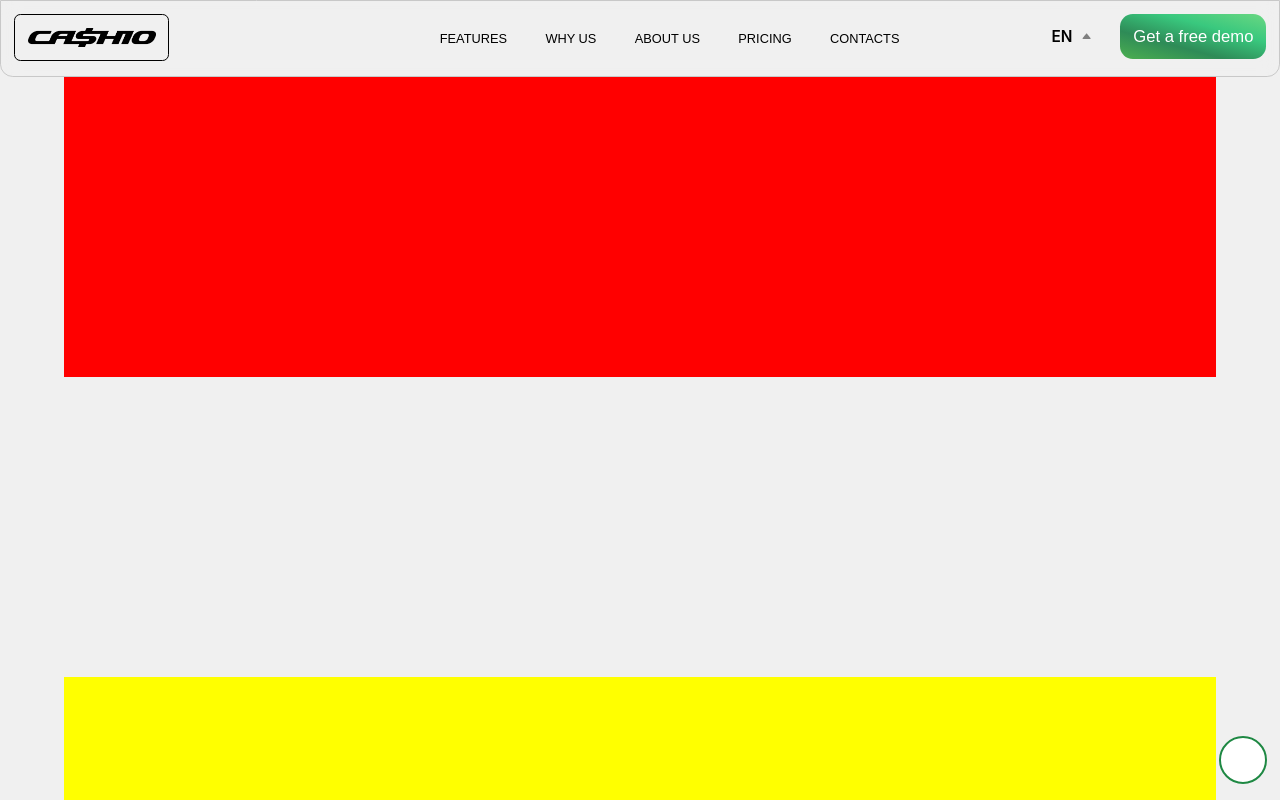
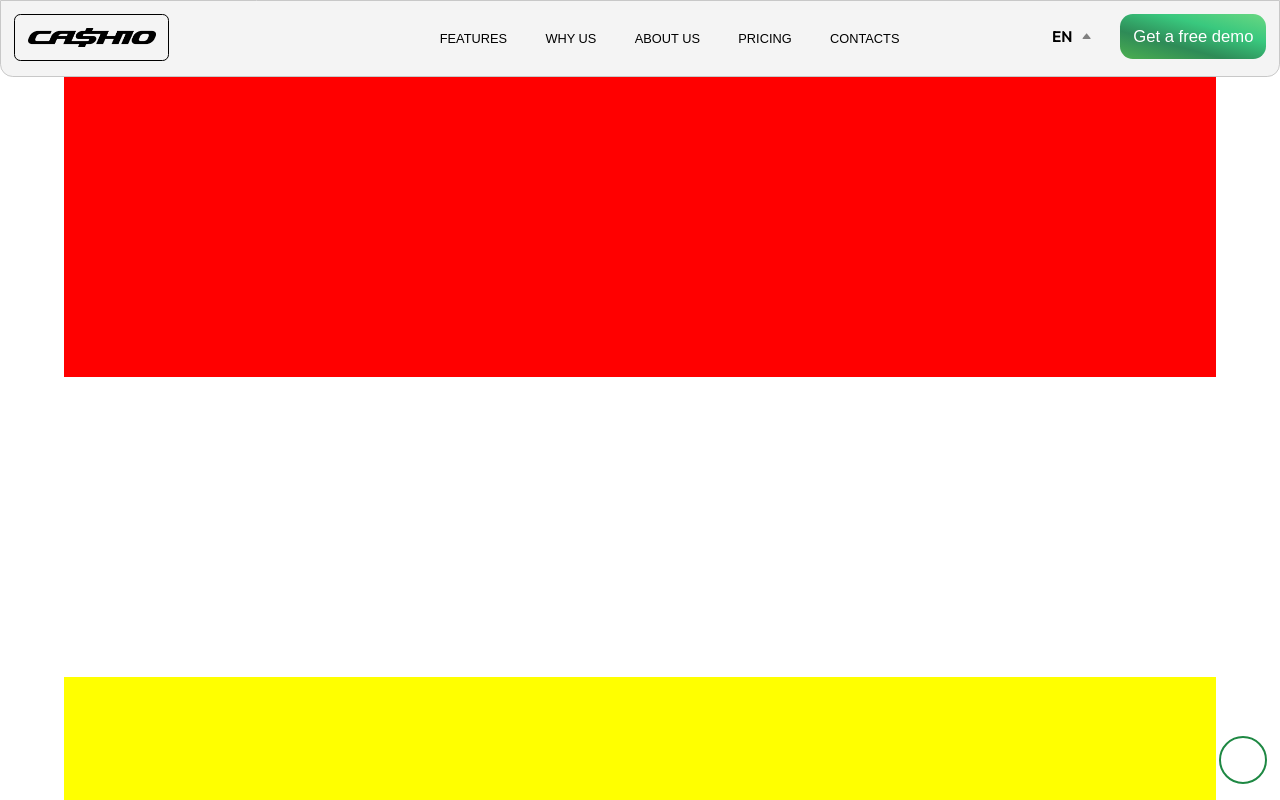
Before and after one commit to RevaGee/Cashio, a React (Create React App) app: page / in a window 1280 px wide. Shown: the top 800 px of the page. Built offline with nearby package versions, Linux system fonts and the light colour scheme.

Commit message:
changed font-family

```diff
--- a/src/index.css
+++ b/src/index.css
@@ -1,25 +1,27 @@
-:root {
-	--body_background: white;
+
+@import url('https://fonts.googleapis.com/css2?family=Outfit:wght@100..900&display=swap');
+
+[data-theme='dark'] {
+	--body_background: #282c34;
+	--body_color: #1E1E1E;
+	--text_color: #3b9f46;
+	transition: 1s ease-out;
+}
+[data-theme='light'] {
+	transition: 1s ease-out;
+	--body_background: #F7F8FA;
 	--body_color: rgb(240, 240, 240);
 	--text_color: black;
-}
-[data-theme='dark'] {
-	--body_background: #282c34;
-	--body_color: grey;
-	--text_color: #3b9f46;
 }
 
 body {
 	margin: 0;
-	font-family: -apple-system, BlinkMacSystemFont, 'Segoe UI', 'Roboto',
-		'Oxygen', 'Ubuntu', 'Cantarell', 'Fira Sans', 'Droid Sans',
-		'Helvetica Neue', sans-serif;
+	font-family: 'Outfit', sans-serif;
 	-webkit-font-smoothing: antialiased;
 	-moz-osx-font-smoothing: grayscale;
-	background-color: var(--body_color);
+	background-color: var(--body_background);
 }
 
 code {
-	font-family: source-code-pro, Menlo, Monaco, Consolas, 'Courier New',
-		monospace;
+	font-family: 'Outfit', sans-serif;
 }
```
